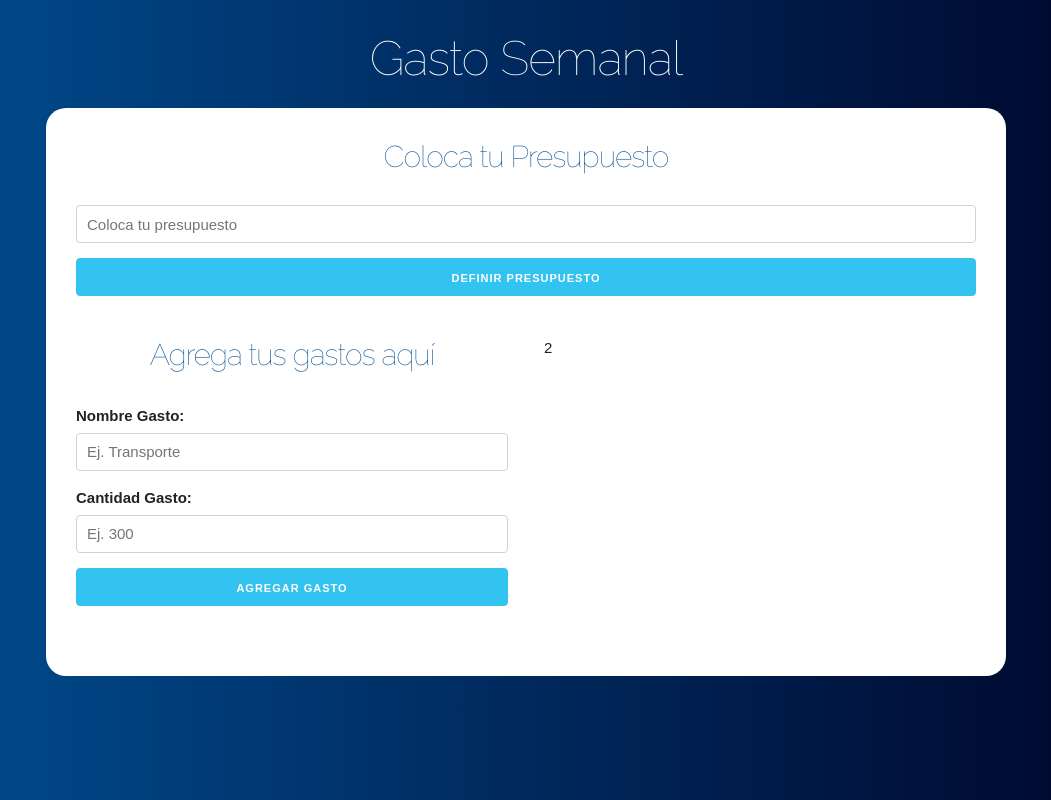
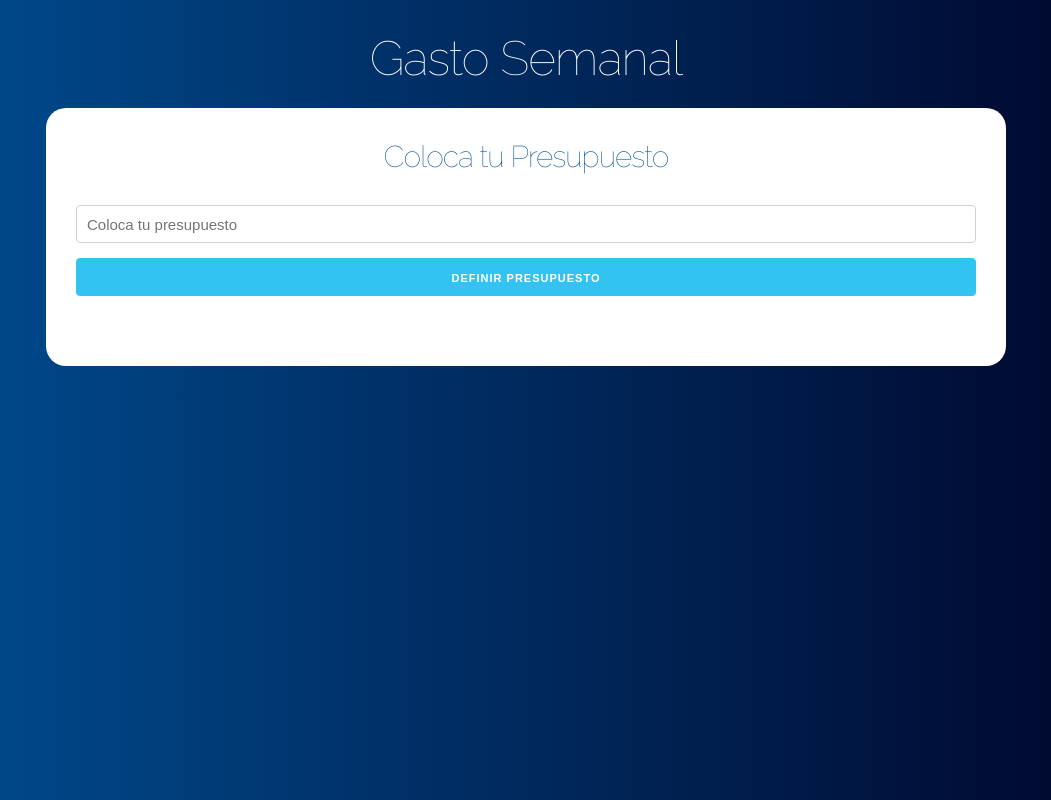
Before and after one commit to dfldiego/r-controlPresupuesto, a React (Create React App) app: page / in a window 1280 px wide. Shown: the whole page, without its empty margins (114-1165 px from the left). Built offline with nearby package versions, Linux system fonts and the light colour scheme.

Commit message:
carga condicional. cargando un componente u otro.

```diff
--- a/src/App.js
+++ b/src/App.js
@@ -7,6 +7,7 @@ function App() {
   //Definir State
   const [cuenta, setCuenta] = useState(0);
   const [restante, setRestante] = useState(0);
+  const [agregarpregunta, setAgregarpregunta] = useState(true);
 
   return (
     <Fragment>
@@ -14,16 +15,20 @@ function App() {
         <header>
           <h1>Gasto Semanal</h1>
           <div className="contenido contenido-principal">
+            {agregarpregunta ?
               <Pregunta
                 setCuenta={setCuenta}
                 setRestante={setRestante}
+                setAgregarpregunta={setAgregarpregunta}
               />
+              :
               <div class="row">
                 <div class="one-half column">
                   <Formulario />
                 </div>
                 <div class="one-half column">2</div>
               </div>
+            }
           </div>
         </header>
       </div>
--- a/src/components/Pregunta.jsx
+++ b/src/components/Pregunta.jsx
@@ -1,7 +1,7 @@
 import React, { Fragment, useState } from 'react'
 import Error from './Error';
 
-const Pregunta = ({ setCuenta, setRestante }) => {
+const Pregunta = ({ setCuenta, setRestante, setAgregarpregunta }) => {
 
     // State de Presupuesto
     const [presupuesto, setPresupuesto] = useState(0);
@@ -28,6 +28,7 @@ const Pregunta = ({ setCuenta, setRestante }) => {
         setError(false);
         setCuenta(presupuesto);
         setRestante(presupuesto);
+        setAgregarpregunta(false);
     }
 
     return (
```
Lines whose indentation alone changed are shown as unchanged.
